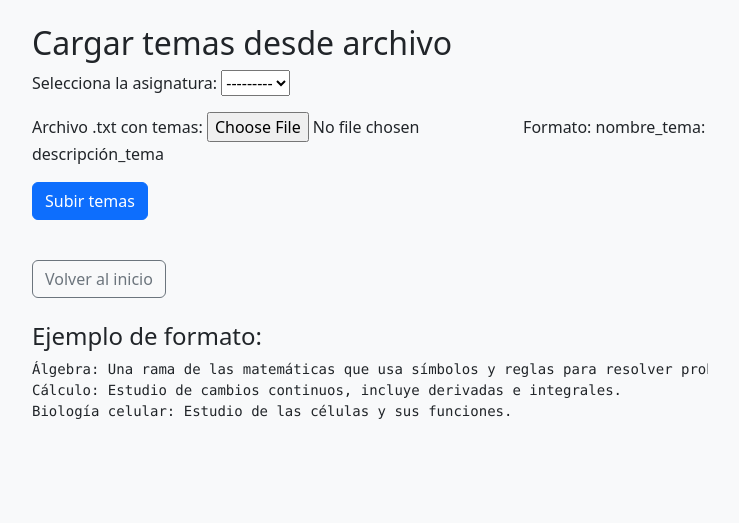
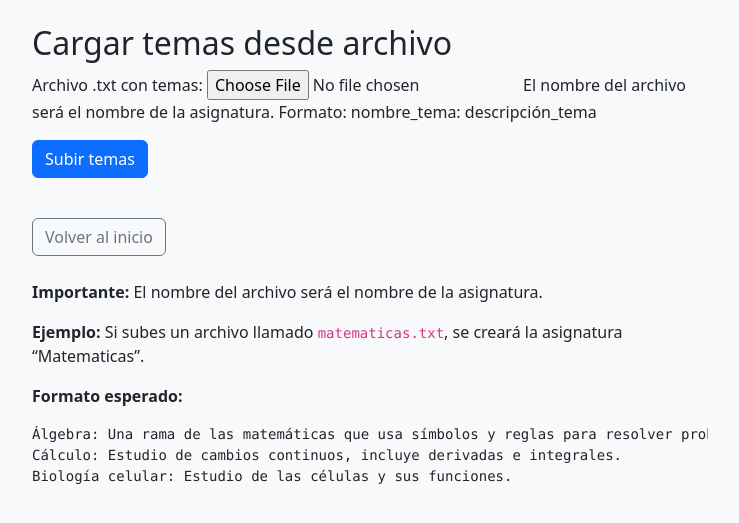
Before and after one commit to cmmo2024/ia_preguntas, a Django app: page /admin/upload-topics/ in a window 1280 px wide. Shown: the part 80-603 px from the top of the page, without its empty margins (270-1009 px from the left). Run offline with Django 5.2, Linux system fonts and the light colour scheme; the visitor is signed in with stand-in values (Sample User, id 1); data that the repository does not hold is empty; some libraries are stand-ins or nearby versions.

Commit message:
Se añade carga de temas y asignatura por fichero (la asignatura es el nombre del fichero)

```diff
--- a/core/forms.py
+++ b/core/forms.py
@@ -22,5 +22,4 @@ class LoginForm(forms.Form):
     password = forms.CharField(label="Contraseña", widget=forms.PasswordInput)
 
 class UploadTopicsForm(forms.Form):
-    subject = forms.ModelChoiceField(queryset=Subject.objects.all(), label="Selecciona la asignatura")
-    file = forms.FileField(label="Archivo .txt con temas", help_text="Formato: nombre_tema: descripción_tema")
+    file = forms.FileField(label="Archivo .txt con temas", help_text="El nombre del archivo será el nombre de la asignatura. Formato: nombre_tema: descripción_tema")
--- a/core/templates/core/upload_topics.html
+++ b/core/templates/core/upload_topics.html
@@ -5,11 +5,11 @@
 
 <h2>Cargar temas desde archivo</h2>
 
-<!-- Mensaje de éxito -->
+<!-- Mensaje de éxito/error -->
 {% if messages %}
 <div class="alert alert-success">
     {% for message in messages %}
-        <p>{{ message }}</p>
+    <p>{{ message }}</p>
     {% endfor %}
 </div>
 {% endif %}
@@ -20,11 +20,13 @@
     <button type="submit" class="btn btn-primary">Subir temas</button>
 </form>
 
-<!-- Botón Volver al inicio -->
 <a href="{% url 'index' %}" class="btn btn-outline-secondary mt-3">Volver al inicio</a>
 
-<!-- Ejemplo de formato -->
-<h4 class="mt-4">Ejemplo de formato:</h4>
+<p class="mt-4"><strong>Importante:</strong> El nombre del archivo será el nombre de la asignatura.</p>
+
+<p><strong>Ejemplo:</strong> Si subes un archivo llamado <code>matematicas.txt</code>, se creará la asignatura “Matematicas”.</p>
+
+<p><strong>Formato esperado:</strong></p>
 <pre>
 Álgebra: Una rama de las matemáticas que usa símbolos y reglas para resolver problemas.
 Cálculo: Estudio de cambios continuos, incluye derivadas e integrales.
--- a/core/views.py
+++ b/core/views.py
@@ -132,26 +132,40 @@ from django.contrib.auth.decorators import user_passes_test
 from django.core.exceptions import PermissionDenied
 from django.core.files.uploadedfile import UploadedFile
 
+from .forms import UploadTopicsForm
+from .models import Subject, Topic
+import chardet
+
 def is_superuser(user):
-    if not user.is_superuser:
-        raise PermissionDenied("Acceso denegado.")
-    return True
+    return user.is_superuser
 
 @user_passes_test(is_superuser, login_url='index')
 def upload_topics_view(request):
-    from .forms import UploadTopicsForm
-    from .models import Subject, Topic
-
     if request.method == 'POST':
         form = UploadTopicsForm(request.POST, request.FILES)
         if form.is_valid():
-            subject = form.cleaned_data['subject']
             uploaded_file = request.FILES['file']
 
+            # 👇 Nombre del archivo sin extensión → nombre de la asignatura
+            subject_name = os.path.splitext(uploaded_file.name)[0].replace('_', ' ').title()
+
+            # 👇 Crear o obtener asignatura
+            subject, created = Subject.objects.get_or_create(name=subject_name)
+
+            if not created:
+                messages.warning(request, f"⚠️ La asignatura '{subject_name}' ya existía.")
+            else:
+                messages.success(request, f"✅ Asignatura '{subject_name}' creada.")
+
             try:
-                decoded_file = uploaded_file.read().decode('utf-8')
+                raw_data = uploaded_file.read()
+                result = chardet.detect(raw_data)
+                encoding = result['encoding'] or 'utf-8'
+                decoded_file = raw_data.decode(encoding)
+
                 lines = decoded_file.split('\n')
 
+                count = 0
                 for line in lines:
                     if ':' in line:
                         name, description = line.strip().split(':', 1)
@@ -160,11 +174,16 @@ def upload_topics_view(request):
                             name=name.strip(),
                             defaults={'description': description.strip()}
                         )
-                messages.success(request, "✅ Temas cargados correctamente.")
+                        count += 1
+
+                messages.success(request, f"📚 Se cargaron {count} temas para '{subject_name}'.")
+            except UnicodeDecodeError as e:
+                messages.error(request, f"❌ Error al decodificar el archivo: {e}")
             except Exception as e:
-                messages.error(request, f"❌ Error al procesar el archivo: {e}")
+                messages.error(request, f"⚠️ Error al procesar el archivo: {e}")
+
         else:
-            messages.error(request, "⚠️ Formulario inválido. Verifica los datos.")
+            messages.error(request, "⚠️ Formulario inválido.")
 
     else:
         form = UploadTopicsForm()
--- a/requirements.txt
+++ b/requirements.txt
@@ -1,7 +1,9 @@
 asgiref==3.8.1
 certifi==2025.6.15
+chardet==5.2.0
 charset-normalizer==3.4.2
 Django==5.2.3
+django-widget-tweaks==1.5.0
 idna==3.10
 psycopg2-binary==2.9.10
 python-dotenv==1.1.0
```
